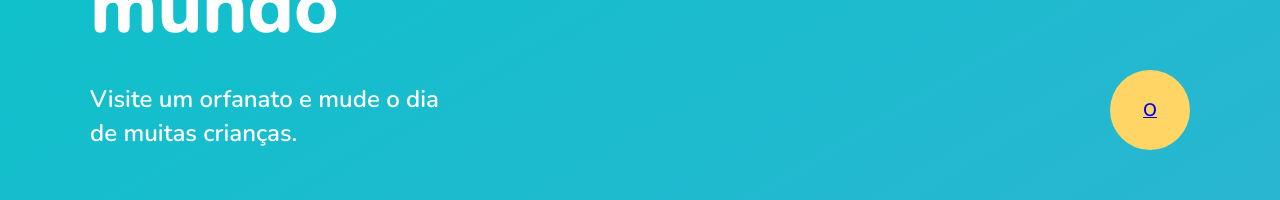
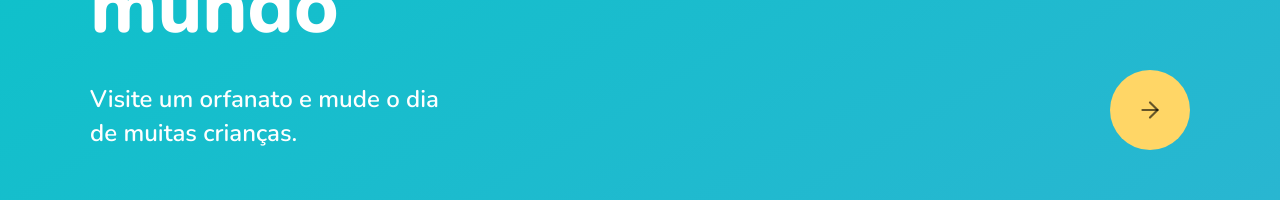
Before and after one commit to DiegoSousaSilva/NLW-3-WEB, a React (Create React App) app: page / in a window 1280 px wide. Shown: the part 595-795 px from the top of the page. Built offline with nearby package versions, Linux system fonts and the light colour scheme.

Commit message:
instalando react-icons e adicionando icone ao botao

```diff
--- a/package.json
+++ b/package.json
@@ -12,6 +12,7 @@
     "@types/react-dom": "^16.9.8",
     "react": "^17.0.1",
     "react-dom": "^17.0.1",
+    "react-icons": "^4.1.0",
     "react-scripts": "4.0.1",
     "typescript": "^4.0.3",
     "web-vitals": "^0.2.4"
--- a/src/App.tsx
+++ b/src/App.tsx
@@ -1,4 +1,6 @@
 import React from 'react';
+
+import {FiArrowRight} from 'react-icons/fi';
 
 import './styles/global.css';
 import './styles/pages/landing.css';
@@ -22,7 +24,9 @@ function App() {
           <span>Maranhão</span>
         </div>
 
-        <a href="#" className="enter-app"> O </a>
+        <a href="#" className="enter-app">
+          <FiArrowRight size={26} color="rgba(0,0,0,0.6)"/>
+        </a>
 
       </div>
     </div>
```
Also changed, not shown: 2 other files (tests, documents, lock files or other folders).
